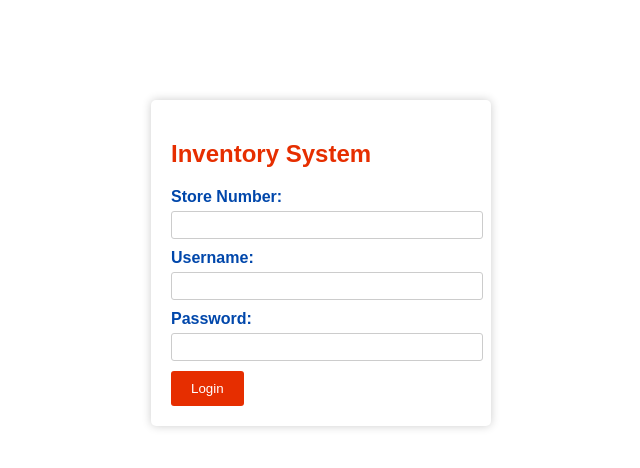
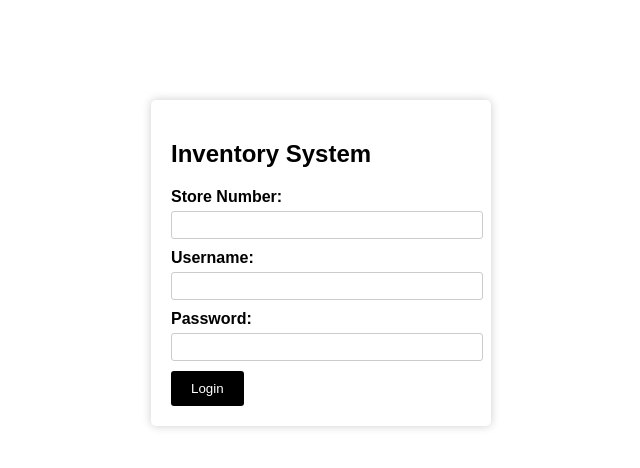
Before and after one commit to KenjiDoom/Inventory, a Flask app: page / in a window 1280 px wide. Shown: the top 468 px of the page, without its empty margins (319-959 px from the left). Run offline with Flask 3, Linux system fonts and the light colour scheme.

Commit message:
changed theme to black and white, and added red hover color

```diff
--- a/templates/login.html
+++ b/templates/login.html
@@ -28,11 +28,24 @@
             border-radius: 3px;
             margin-bottom: 10px;
         }
+        .button{
+            background-color: #000000;
+            color: #fff;
+            padding: 10px 20px;
+            border: none;
+            border-radius: 3px;
+            cursor: pointer;
+        }
+        .button:hover {
+            background-color:#ff0000;
+            transition: 0.7s;
+        }
+
     </style>
 </head>
 <body>
     <div class="login-container">
-        <h2 style="font-size: 24px; margin-bottom: 20px; color: #e62e00;">Inventory System</h2>
+        <h2 style="font-size: 24px; margin-bottom: 20px; color: #000000;">Inventory System</h2>
 
         {% if error_message %}
         <!-- Error Message -->
@@ -43,19 +56,19 @@
 
         <form method="POST" action="/login">
             <div class="input-group">
-                <label for="storeNumber" style="display: block; font-weight: bold; margin-bottom: 5px; color: #0047ab;">Store Number:</label>
+                <label for="storeNumber" style="display: block; font-weight: bold; margin-bottom: 5px; color: #000000;">Store Number:</label>
                 <input type="text" id="storeNumber" name="storeNumber" required style="width: 100%; padding: 5px; margin-bottom: 10px; border: 1px solid #ccc; border-radius: 3px; font-size: 14px;">
             </div>
             <div class="input-group">
-                <label for="username" style="display: block; font-weight: bold; margin-bottom: 5px; color: #0047ab;">Username:</label>
+                <label for="username" style="display: block; font-weight: bold; margin-bottom: 5px; color: #000000;">Username:</label>
                 <input type="text" id="username" name="username" required style="width: 100%; padding: 5px; margin-bottom: 10px; border: 1px solid #ccc; border-radius: 3px; font-size: 14px;">
             </div>
             <div class="input-group">
-                <label for="password" style="display: block; font-weight: bold; margin-bottom: 5px; color: #0047ab;">Password:</label>
+                <label for="password" style="display: block; font-weight: bold; margin-bottom: 5px; color: #000000;">Password:</label>
                 <input type="password" id="password" name="password" required style="width: 100%; padding: 5px; margin-bottom: 10px; border: 1px solid #ccc; border-radius: 3px; font-size: 14px;">
             </div>
             <div class="input-group">
-                <input type="submit" value="Login" style="background-color: #e62e00; color: #fff; padding: 10px 20px; border: none; border-radius: 3px; cursor: pointer;">
+                <input type="submit" class="button" value="Login"">
             </div>
         </form>
     </div>
```
